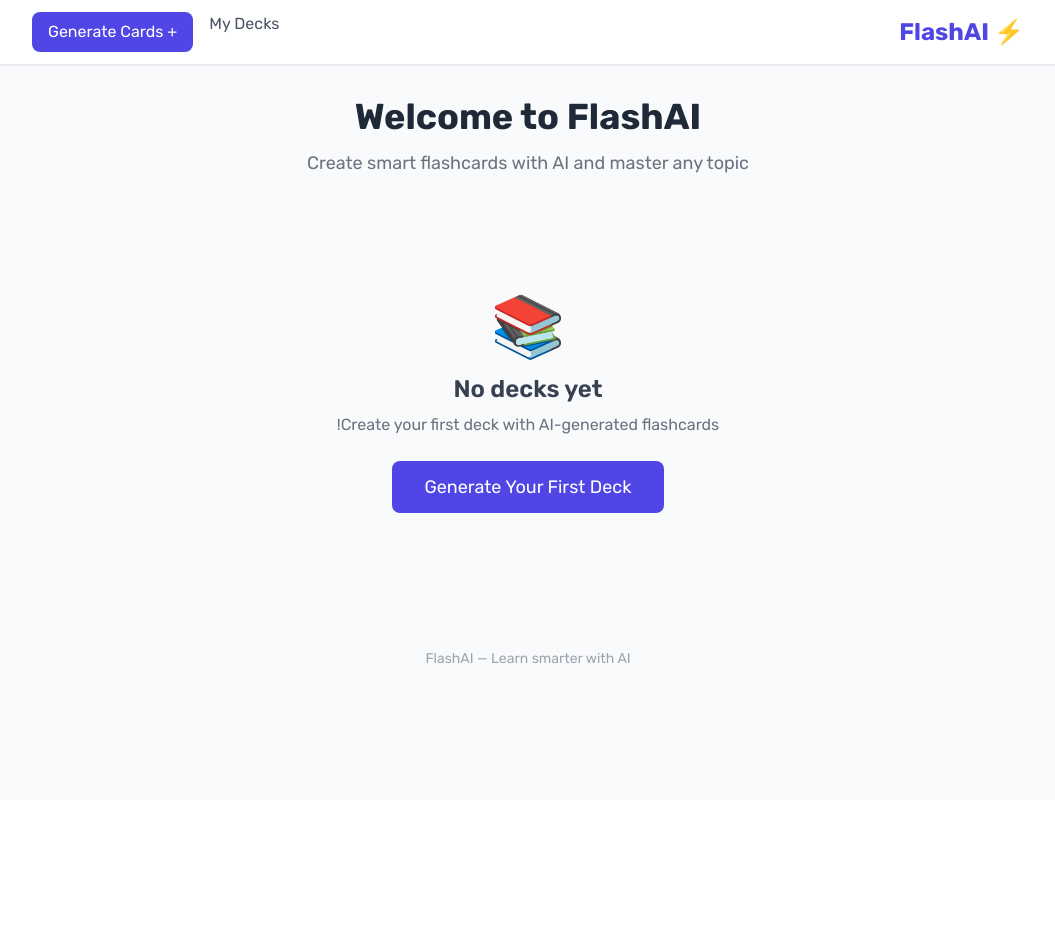
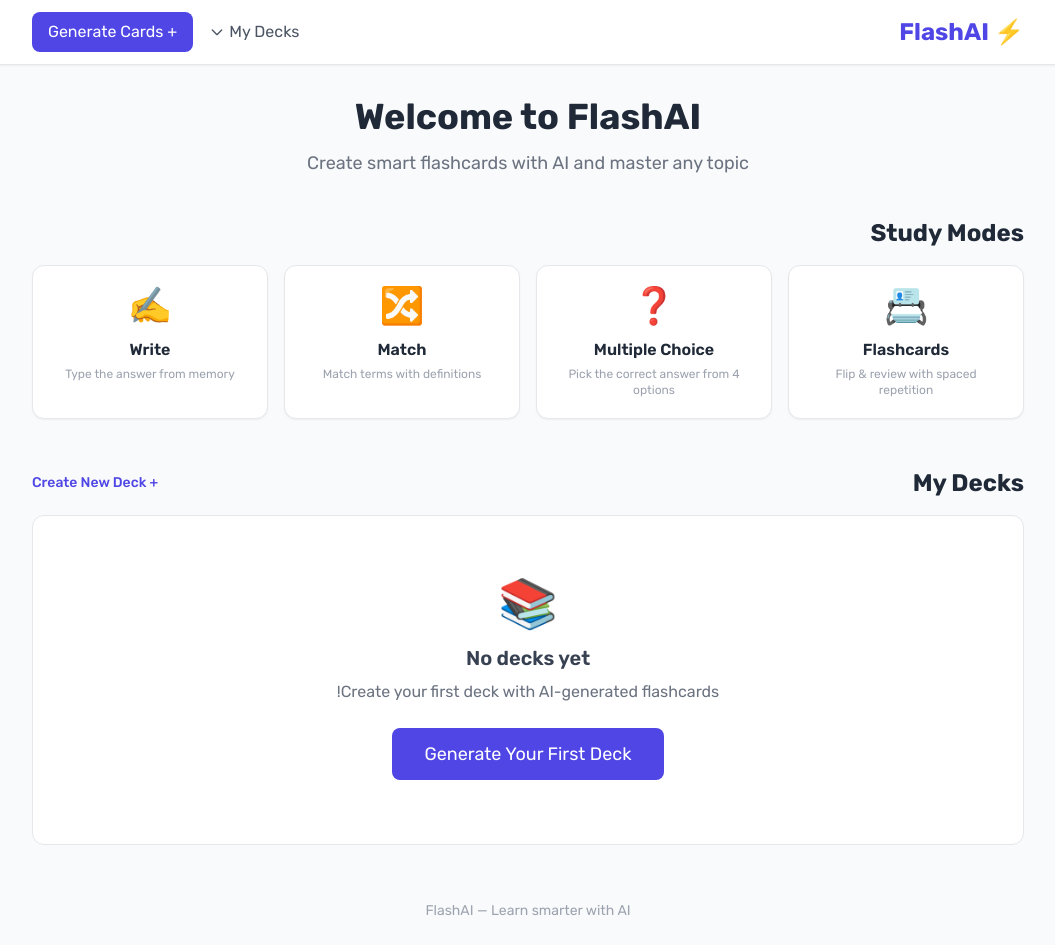
Before and after one commit to eithanhaletsky-hub/flashai, a Flask app: page / in a window 1280 px wide. Shown: the whole page, without its empty margins (112-1167 px from the left). Before the commit the page ends 664 px from the top, so only its background shows below. Run offline with Flask 3, Linux system fonts and the light colour scheme; some libraries are stand-ins or nearby versions.

Commit message:
Add study modes and navbar dropdown

```diff
--- a/app/routes/main.py
+++ b/app/routes/main.py
@@ -1,4 +1,4 @@
-from flask import Blueprint, render_template
+from flask import Blueprint, render_template, jsonify
 from app.models import Deck
 
 main_bp = Blueprint("main", __name__)
@@ -8,3 +8,12 @@ main_bp = Blueprint("main", __name__)
 def index():
     decks = Deck.query.order_by(Deck.created_at.desc()).all()
     return render_template("index.html", decks=decks)
+
+
+@main_bp.route("/api/decks")
+def api_decks():
+    decks = Deck.query.order_by(Deck.created_at.desc()).all()
+    return jsonify([
+        {"id": d.id, "name": d.name, "card_count": d.card_count}
+        for d in decks
+    ])
--- a/app/templates/base.html
+++ b/app/templates/base.html
@@ -10,15 +10,24 @@
     <link rel="stylesheet" href="{{ url_for('static', filename='css/style.css') }}">
 </head>
 <body class="bg-gray-50 min-h-screen font-['Rubik']">
-    <nav class="bg-white shadow-sm border-b border-gray-200">
+    <nav class="bg-white shadow-sm border-b border-gray-200 relative z-50">
         <div class="max-w-5xl mx-auto px-4 py-3 flex items-center justify-between">
             <a href="{{ url_for('main.index') }}" class="text-2xl font-bold text-indigo-600">
                 &#x26A1; FlashAI
             </a>
-            <div class="flex gap-4">
-                <a href="{{ url_for('main.index') }}" class="text-gray-600 hover:text-indigo-600 transition">
-                    My Decks
-                </a>
+            <div class="flex gap-4 items-center">
+                <div class="relative" id="decks-dropdown">
+                    <button onclick="toggleDropdown()" class="text-gray-600 hover:text-indigo-600 transition flex items-center gap-1">
+                        My Decks
+                        <svg class="w-4 h-4" fill="none" stroke="currentColor" viewBox="0 0 24 24"><path stroke-linecap="round" stroke-linejoin="round" stroke-width="2" d="M19 9l-7 7-7-7"/></svg>
+                    </button>
+                    <div id="dropdown-menu" class="hidden absolute left-0 mt-2 w-64 bg-white rounded-xl shadow-lg border border-gray-200 py-2 z-50">
+                        <div id="dropdown-decks"></div>
+                        <div class="border-t border-gray-100 mt-1 pt-1">
+                            <a href="{{ url_for('main.index') }}" class="block px-4 py-2 text-sm text-indigo-600 hover:bg-gray-50">View All Decks</a>
+                        </div>
+                    </div>
+                </div>
                 <a href="{{ url_for('cards.generate') }}" class="bg-indigo-600 text-white px-4 py-2 rounded-lg hover:bg-indigo-700 transition">
                     + Generate Cards
                 </a>
@@ -47,6 +56,32 @@
     </footer>
 
     <script src="{{ url_for('static', filename='js/app.js') }}"></script>
+    <script>
+    function toggleDropdown() {
+        const menu = document.getElementById('dropdown-menu');
+        menu.classList.toggle('hidden');
+        if (!menu.classList.contains('hidden')) loadDecks();
+    }
+    document.addEventListener('click', (e) => {
+        const dd = document.getElementById('decks-dropdown');
+        if (!dd.contains(e.target)) document.getElementById('dropdown-menu').classList.add('hidden');
+    });
+    function loadDecks() {
+        fetch('/api/decks').then(r => r.json()).then(decks => {
+            const container = document.getElementById('dropdown-decks');
+            if (decks.length === 0) {
+                container.innerHTML = '<p class="px-4 py-3 text-sm text-gray-400">No decks yet</p>';
+                return;
+            }
+            container.innerHTML = decks.map(d =>
+                `<a href="/cards/deck/${d.id}" class="block px-4 py-2 hover:bg-gray-50 transition">
+                    <span class="text-sm font-medium text-gray-800">${d.name}</span>
+                    <span class="text-xs text-gray-400 mr-2">${d.card_count} cards</span>
+                </a>`
+            ).join('');
+        });
+    }
+    </script>
     {% block scripts %}{% endblock %}
 </body>
 </html>
--- a/app/templates/index.html
+++ b/app/templates/index.html
@@ -1,10 +1,41 @@
 {% extends "base.html" %}
-{% block title %}My Decks{% endblock %}
+{% block title %}Home{% endblock %}
 
 {% block content %}
 <div class="text-center mb-10">
     <h1 class="text-4xl font-bold text-gray-800 mb-3">Welcome to FlashAI</h1>
     <p class="text-lg text-gray-500">Create smart flashcards with AI and master any topic</p>
+</div>
+
+<!-- Study Modes -->
+<h2 class="text-2xl font-bold text-gray-800 mb-4">Study Modes</h2>
+<div class="grid grid-cols-2 md:grid-cols-4 gap-4 mb-12">
+    <div class="bg-white rounded-xl shadow-sm border border-gray-200 p-5 text-center">
+        <div class="text-4xl mb-3">&#x1F4C7;</div>
+        <h3 class="font-semibold text-gray-800 mb-1">Flashcards</h3>
+        <p class="text-gray-400 text-xs">Flip & review with spaced repetition</p>
+    </div>
+    <div class="bg-white rounded-xl shadow-sm border border-gray-200 p-5 text-center">
+        <div class="text-4xl mb-3">&#x2753;</div>
+        <h3 class="font-semibold text-gray-800 mb-1">Multiple Choice</h3>
+        <p class="text-gray-400 text-xs">Pick the correct answer from 4 options</p>
+    </div>
+    <div class="bg-white rounded-xl shadow-sm border border-gray-200 p-5 text-center">
+        <div class="text-4xl mb-3">&#x1F500;</div>
+        <h3 class="font-semibold text-gray-800 mb-1">Match</h3>
+        <p class="text-gray-400 text-xs">Match terms with definitions</p>
+    </div>
+    <div class="bg-white rounded-xl shadow-sm border border-gray-200 p-5 text-center">
+        <div class="text-4xl mb-3">&#x270D;&#xFE0F;</div>
+        <h3 class="font-semibold text-gray-800 mb-1">Write</h3>
+        <p class="text-gray-400 text-xs">Type the answer from memory</p>
+    </div>
+</div>
+
+<!-- Decks -->
+<div class="flex items-center justify-between mb-4">
+    <h2 class="text-2xl font-bold text-gray-800">My Decks</h2>
+    <a href="{{ url_for('cards.generate') }}" class="text-indigo-600 hover:underline text-sm font-medium">+ Create New Deck</a>
 </div>
 
 {% if decks %}
@@ -34,9 +65,9 @@
     {% endfor %}
 </div>
 {% else %}
-<div class="text-center py-20">
-    <div class="text-6xl mb-4">&#x1F4DA;</div>
-    <h2 class="text-2xl font-semibold text-gray-700 mb-2">No decks yet</h2>
+<div class="text-center py-16 bg-white rounded-xl border border-gray-200">
+    <div class="text-5xl mb-4">&#x1F4DA;</div>
+    <h3 class="text-xl font-semibold text-gray-700 mb-2">No decks yet</h3>
     <p class="text-gray-500 mb-6">Create your first deck with AI-generated flashcards!</p>
     <a href="{{ url_for('cards.generate') }}"
        class="inline-block bg-indigo-600 text-white px-8 py-3 rounded-lg hover:bg-indigo-700 transition text-lg">
```
